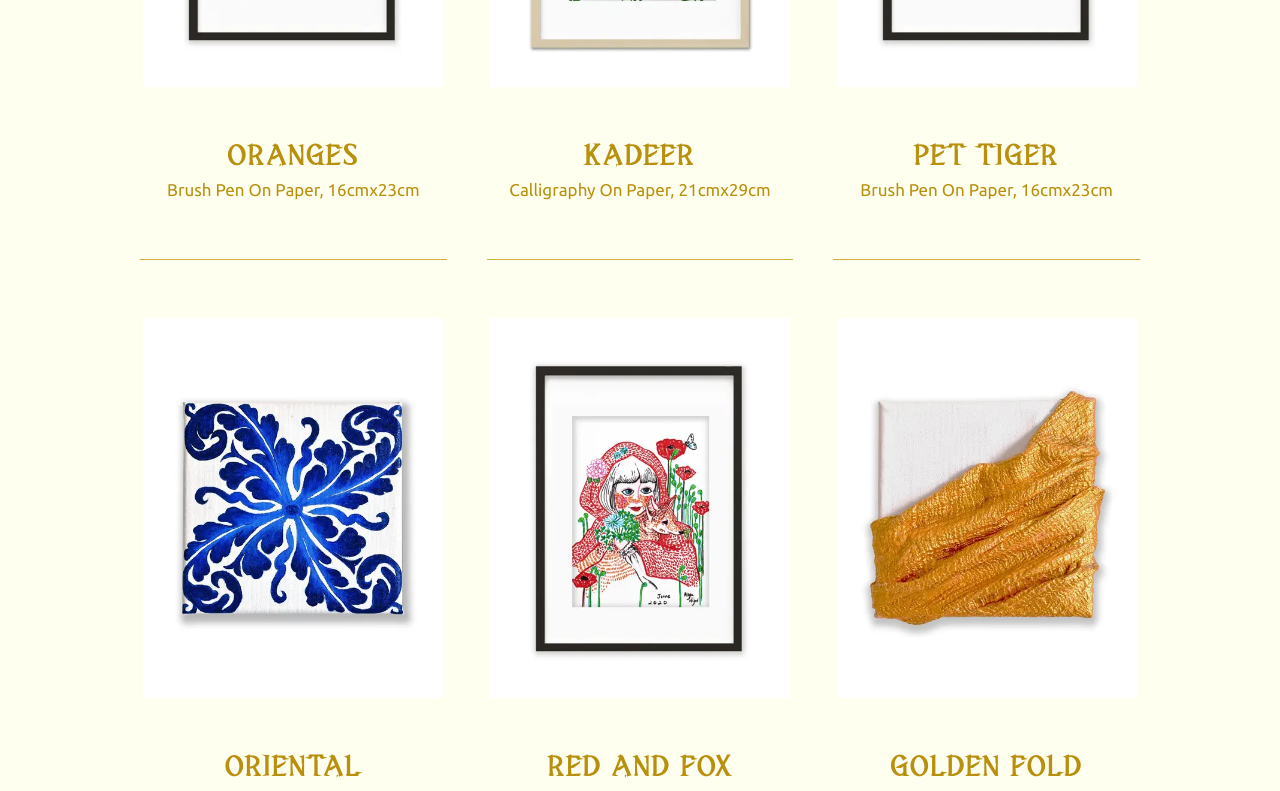
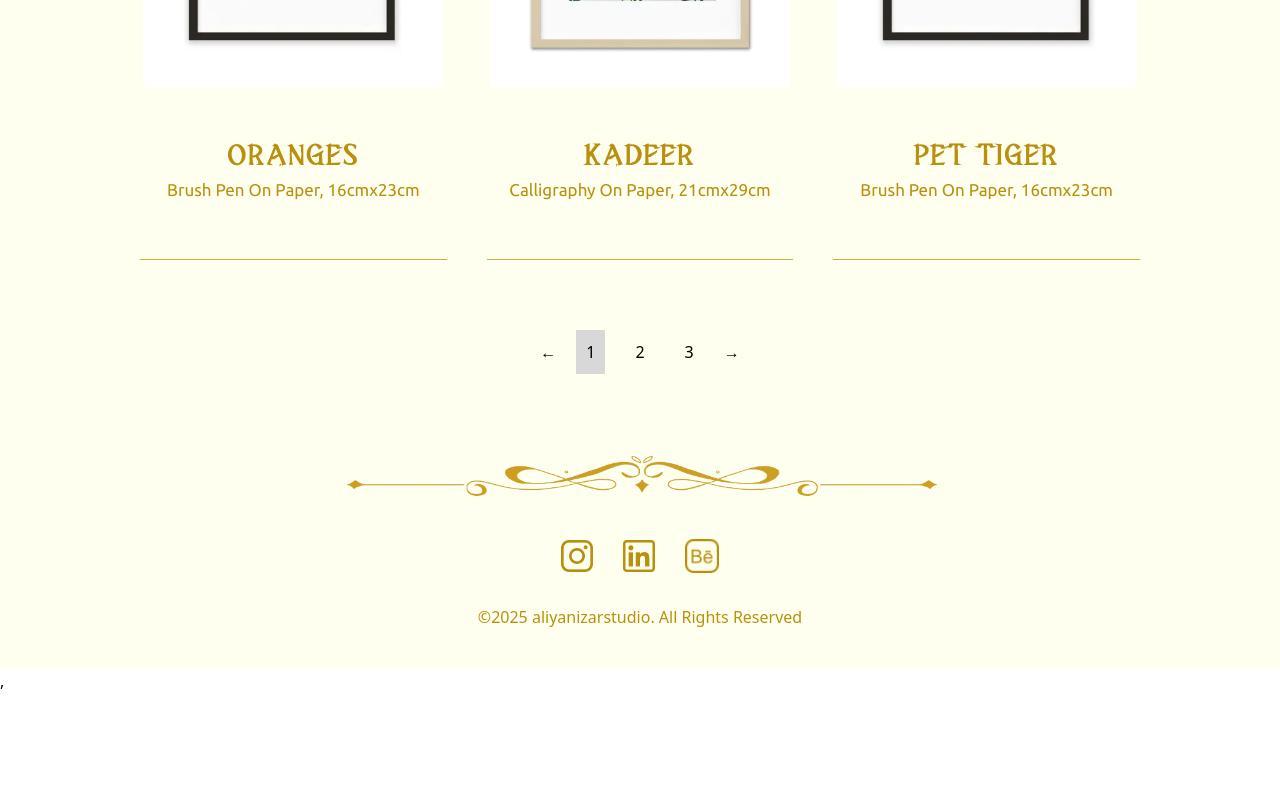
Before and after one commit to naseehan/aliyanizar, a React (Vite) app: page /works/artWorks in a window 1280 px wide. Shown: the part 2469-3260 px from the top of the page. After the commit the page ends 3162 px from the top, so only its background shows below. Built offline with nearby package versions, Linux system fonts and the light colour scheme.

Commit message:
add pagination in artWorks

```diff
--- a/src/components/embla/ArtWorks.jsx
+++ b/src/components/embla/ArtWorks.jsx
@@ -1,4 +1,4 @@
-import React, { useCallback, useEffect, useRef } from "react";
+import React, { useCallback, useEffect, useRef, useState } from "react";
 import useEmblaCarousel from "embla-carousel-react";
 import {
   NextButton,
@@ -81,9 +81,9 @@ const ArtWorks = (props) => {
         }
         let tweenValue;
         if (isMobile) {
-           tweenValue = 1.4 - Math.abs(diffToTarget * tweenFactor.current);
+          tweenValue = 1.4 - Math.abs(diffToTarget * tweenFactor.current);
         } else {
-           tweenValue = 1 - Math.abs(diffToTarget * tweenFactor.current);
+          tweenValue = 1 - Math.abs(diffToTarget * tweenFactor.current);
         }
         const scale = numberWithinRange(tweenValue, 0, 1).toString();
         const tweenNode = tweenNodes.current[slideIndex];
@@ -107,6 +107,38 @@ const ArtWorks = (props) => {
       .on("scroll", tweenScale)
       .on("slideFocus", tweenScale);
   }, [emblaApi, tweenScale]);
+
+  let length = products.length;
+  let perPage = 9;
+  let totalPage = Math.ceil(length / perPage);
+
+  let pages = Array.from({ length: totalPage }, (_, i) => i + 1);
+
+  const [currentPage, setCurrentPage] = useState(1);
+  const [firstProduct, setFirstProduct] = useState(0);
+  const [lastProduct, setLastProduct] = useState(9);
+
+  const handlePrevious = () => {
+    if (currentPage > 1) {
+      setCurrentPage((prev) => prev - 1);
+      setFirstProduct((prev) => prev - 9);
+      setLastProduct((prev) => prev - 9);
+    }
+  };
+
+  const handleNext = () => {
+    if (currentPage < totalPage) {
+      setCurrentPage((prev) => prev + 1);
+      setFirstProduct((prev) => prev + 9);
+      setLastProduct((prev) => prev + 9);
+    }
+  };
+
+  const handleChangeProduct = (page) => {
+    setCurrentPage(page);
+    setLastProduct(page * 9);
+    setFirstProduct((page - 1) * 9);
+  };
 
   return (
     <div className="bg-[#FFFFF0] pt-27 sm:pt-40 relative">
@@ -155,14 +187,18 @@ const ArtWorks = (props) => {
       <div className="h-px bg-[#D4AF37] mx-auto max-w-[1000px]"></div>
 
       <div className="max-w-[1000px] mx-auto grid [grid-template-columns:repeat(auto-fit,minmax(293px,1fr))] gap-[40px] pt-[95px]">
-        {products.map((item) => (
+        {products.slice(firstProduct, lastProduct).map((item) => (
           <div key={item.id}>
             <div
               className="grid justify-center items-center  text-center gap-[3%] md:gap-x-[240px] pb-[39px] min-h-[570px]
             "
             >
               <div className="relative flex justify-center">
-                <img src={item.img} alt={item.name} className="w-[300px] h-[380px] object-contain bg-white" />
+                <img
+                  src={item.img}
+                  alt={item.name}
+                  className="w-[300px] h-[380px] object-contain bg-white"
+                />
                 <button
                   onClick={() => handleClick(item.name)}
                   className="absolute inset-0"
@@ -181,6 +217,27 @@ const ArtWorks = (props) => {
           </div>
         ))}
       </div>
+      {/* pagination */}
+      <div className="flex max-w-[1000px] mx-auto justify-center mt-[70px] gap-5">
+        <button onClick={handlePrevious} disabled={currentPage === 1}>
+          ←{" "}
+        </button>
+        <div className="flex gap-5">
+          {pages.map((item) => (
+            <span
+            key={item}
+              className={`${currentPage == item ? "bg-[#d8d8d8]" : ""} p-2.5`}
+              onClick={() => handleChangeProduct(item)}
+            >
+              {item}
+            </span>
+          ))}
+        </div>
+        <button onClick={handleNext} disabled={currentPage === totalPage}>
+          {" "}
+          →{" "}
+        </button>
+      </div>
     </div>
   );
 };
--- a/src/pages/shopItems.js
+++ b/src/pages/shopItems.js
@@ -10,7 +10,7 @@ export const products = [
     offer: 50,
     quantity: 1,
     sold: true,
-    desc: "Mixed media art with gypsum, exploring patterns in nature. The artwork features an orange tree growing out of a non-flowing water fountain, showing revival or rebirth. The fountain is backed by mosaic-patterned tile grids, representing a vibrant past or heritage.",
+    desc: "Mixed media art with gypsum, exploring patterns in nature. The artwork features an orange tree growing out of a non-flowing water fountain, showing revival or rebirth. The fountain is backed by mosaic-patterned tile ,age.",
     forShow: true,
   },
   {
@@ -173,8 +173,8 @@ export const products = [
     desc: "Textured fabric art.",
     forShow: false,
   },
-   {
-    id: 19,
+  {
+    id: 13,
     name: "be into the wild",
     img: "/products/Be Into the Wild.webp",
     categories: "Illustration",
@@ -188,7 +188,7 @@ export const products = [
     forShow: true,
   },
   {
-    id: 13,
+    id: 14,
     name: "bismillah",
     img: "/products/Bismillah-.webp",
     thumbnail: "/products/Bismillah- thumb.jpg",
@@ -203,7 +203,7 @@ export const products = [
     forShow: false,
   },
   {
-    id: 14,
+    id: 15,
     name: "grow a thought",
     img: "/products/Grow A Thought-painting.webp",
     categories: "Acrylics",
@@ -217,7 +217,7 @@ export const products = [
     forShow: false,
   },
   {
-    id: 15,
+    id: 16,
     name: "contrast",
     img: "/products/Contrast.webp",
     thumbnail: "/products/Contrast thumb.jpg",
@@ -232,7 +232,7 @@ export const products = [
     forShow: false,
   },
   {
-    id: 16,
+    id: 17,
     name: "jameel",
     img: "/products/Jameel.webp",
     categories: "Calligraphy",
@@ -246,7 +246,7 @@ export const products = [
     forShow: false,
   },
   {
-    id: 17,
+    id: 18,
     name: "fathima",
     img: "/products/Fathima.webp",
     categories: "Calligraphy",
@@ -260,7 +260,7 @@ export const products = [
     forShow: false,
   },
   {
-    id: 18,
+    id: 19,
     name: "petals of alhamdulillah",
     img: "/products/Alhamdulillah.webp",
     categories: "Calligraphy",
@@ -274,7 +274,7 @@ export const products = [
     forShow: true,
   },
   {
-    id: 19,
+    id: 20,
     name: "elements",
     img: "/products/Elements.webp",
     categories: "Calligraphy",
@@ -288,7 +288,7 @@ export const products = [
     forShow: true,
   },
   {
-    id: 20,
+    id: 21,
     name: "zone in halos",
     img: "/products/Zone in Halos.webp",
     categories: "Mixed Media",
@@ -303,6 +303,7 @@ export const products = [
   },
 ];
 
+
 export const categories = [
   "All",
   "Calligraphy",
```
